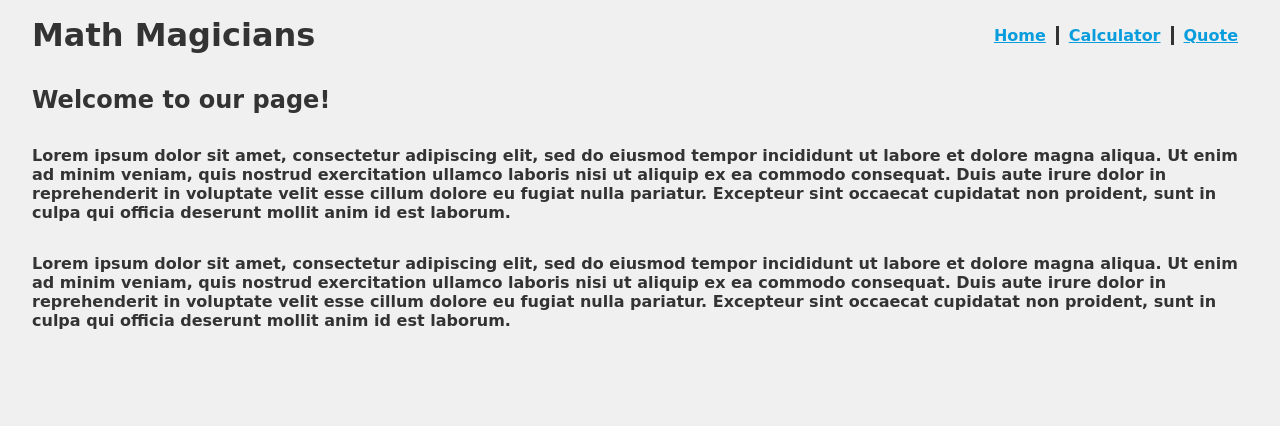
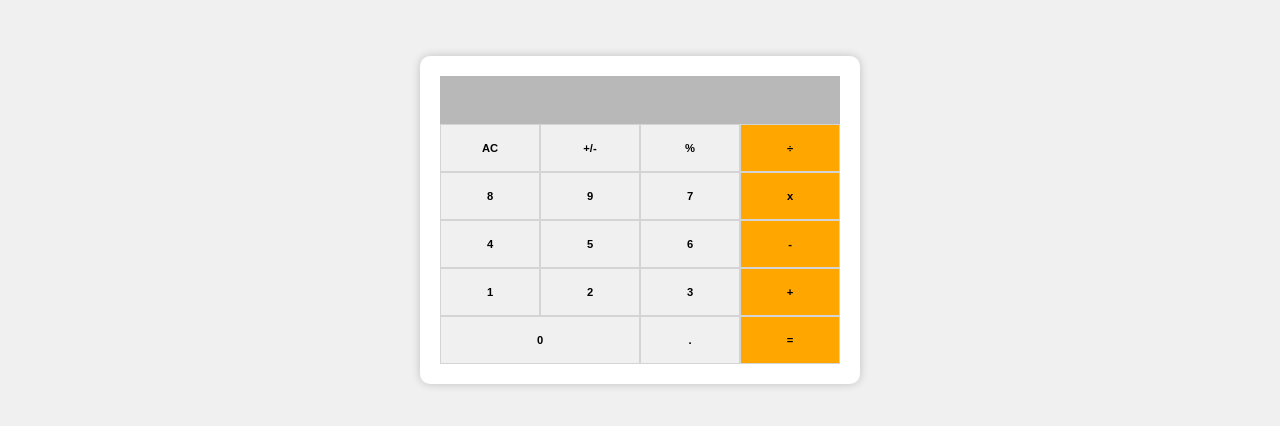
Before and after one commit to Camilovelag/math-magicians, a React (Create React App) app: page / in a window 1280 px wide. Shown: the top 426 px of the page. Built offline with nearby package versions, Linux system fonts and the light colour scheme.

Commit message:
Revert "Math magicians: full website"

```diff
--- a/package.json
+++ b/package.json
@@ -9,7 +9,6 @@
     "big.js": "^6.2.1",
     "react": "^18.2.0",
     "react-dom": "^18.2.0",
-    "react-router-dom": "^6.4.3",
     "react-scripts": "5.0.1",
     "web-vitals": "^2.1.4"
   },
--- a/src/App.css
+++ b/src/App.css
@@ -1,12 +1,3 @@
-html * {
-  font-family: "Comic Sans MS", "Comic Sans", cursive;
-  color: #333;
-  font-weight: bolder;
-  padding: 0;
-  margin: 0;
+body {
   background-color: #f0f0f0;
 }
-
-body {
-  padding: 1rem 2rem;
-}
--- a/src/App.js
+++ b/src/App.js
@@ -1,23 +1,10 @@
 import './App.css';
-import { BrowserRouter as Router, Routes, Route } from 'react-router-dom';
-
-import Navbar from './components/Navbar';
-import Home from './pages/Home';
-import CalculatorPage from './pages/CalculatorPage';
-import Quote from './pages/Quote';
+import Calculator from './components/calculator';
 
 function App() {
   return (
     <div className="App">
-      <Router>
-        <Navbar />
-        <Routes>
-          <Route path="/" element={<Home />} />
-          <Route path="/calculator" element={<CalculatorPage />} />
-          <Route path="/quote" element={<Quote />} />
-          <Route path="*" element={<Home />} />
-        </Routes>
-      </Router>
+      <Calculator />
     </div>
   );
 }
--- a/src/components/Navbar.css
+++ /dev/null
@@ -1,31 +0,0 @@
-header {
-  display: flex;
-  justify-content: space-between;
-  width: 100%;
-  padding-bottom: 2rem;
-}
-
-ul,
-nav {
-  display: flex;
-  align-self: center;
-}
-
-li {
-  list-style: none;
-  border-right: 3px solid #333;
-  cursor: pointer;
-}
-
-a {
-  padding: 0 10px;
-  color: #099ddd;
-}
-
-a:hover {
-  background-color: #ddd;
-}
-
-li:last-child {
-  border-right: none;
-}
--- a/src/components/Navbar.js
+++ /dev/null
@@ -1,24 +0,0 @@
-import React from 'react';
-import { NavLink } from 'react-router-dom';
-import './Navbar.css';
-
-const Navbar = () => (
-  <header>
-    <h1>Math Magicians</h1>
-    <nav>
-      <ul>
-        <li>
-          <NavLink to="/">Home</NavLink>
-        </li>
-        <li>
-          <NavLink to="/calculator">Calculator</NavLink>
-        </li>
-        <li>
-          <NavLink to="/quote">Quote</NavLink>
-        </li>
-      </ul>
-    </nav>
-  </header>
-);
-
-export default Navbar;
--- a/src/components/Calculator.css
+++ b/src/components/calculator.css
@@ -8,7 +8,15 @@ body * {
   background-color: #fff;
   border-radius: 10px;
   box-shadow: 0 0 10px 0 rgba(0, 0, 0, 0.2);
+  display: flex;
+  flex-direction: column;
+  align-items: center;
+  justify-content: space-between;
   padding: 20px;
+  position: absolute;
+  right: 0;
+  left: 0;
+  margin: 3rem auto;
 }
 
 .display,
--- a/src/components/Calculator.js
+++ b/src/components/calculator.js
@@ -1,5 +1,5 @@
 import { useState } from 'react';
-import './Calculator.css';
+import './calculator.css';
 import calculate from '../logic/calculate';
 
 const initialState = {
--- a/src/index.js
+++ b/src/index.js
@@ -1,6 +1,5 @@
 import React from 'react';
 import ReactDOM from 'react-dom/client';
-
 import App from './App';
 
 const root = ReactDOM.createRoot(document.getElementById('root'));
--- a/src/pages/CalculatorPage.js
+++ /dev/null
@@ -1,21 +0,0 @@
-import React from 'react';
-
-import Calculator from '../components/Calculator';
-
-const CalculatorPage = () => {
-  const calcPageStyle = {
-    display: 'flex',
-    flexDirection: 'row',
-    gap: '2rem',
-    justifyContent: 'space-between',
-  };
-
-  return (
-    <div style={calcPageStyle}>
-      <h2>Let´s do some math!</h2>
-      <Calculator />
-    </div>
-  );
-};
-
-export default CalculatorPage;
--- a/src/pages/Home.js
+++ /dev/null
@@ -1,27 +0,0 @@
-import React from 'react';
-
-const Home = () => {
-  const lorem = `Lorem ipsum dolor sit amet, consectetur adipiscing elit,
-  sed do eiusmod tempor incididunt ut labore et dolore magna aliqua.
-  Ut enim ad minim veniam, quis nostrud exercitation ullamco laboris
-  nisi ut aliquip ex ea commodo consequat. Duis aute irure dolor in
-  reprehenderit in voluptate velit esse cillum dolore eu fugiat nulla
-  pariatur. Excepteur sint occaecat cupidatat non proident, sunt in
-  culpa qui officia deserunt mollit anim id est laborum.`;
-
-  const homeStyle = {
-    display: 'flex',
-    flexDirection: 'column',
-    gap: '2rem',
-  };
-
-  return (
-    <div style={homeStyle}>
-      <h2>Welcome to our page!</h2>
-      <p>{lorem}</p>
-      <p>{lorem}</p>
-    </div>
-  );
-};
-
-export default Home;
--- a/src/pages/Quote.js
+++ /dev/null
@@ -1,22 +0,0 @@
-import React from 'react';
-
-const Quote = () => {
-  const quoteStyle = {
-    display: 'flex',
-    height: 'calc(100vh - 8rem)',
-    width: 'calc(100vw - 4rem)',
-    justifyContent: 'center',
-    alignItems: 'center',
-  };
-
-  return (
-    <div style={quoteStyle}>
-      <p>
-        Mathematics is not about numbers, equations, computations,
-        or algorithms: it is about understanding. –William Paul Thurston
-      </p>
-    </div>
-  );
-};
-
-export default Quote;
```
Also changed, not shown: 1 other file (tests, documents, lock files or other folders).
